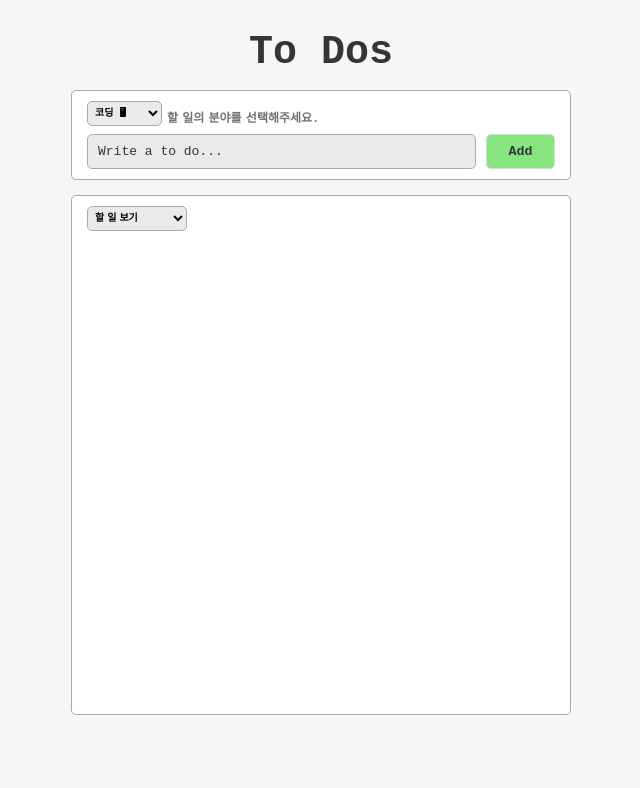
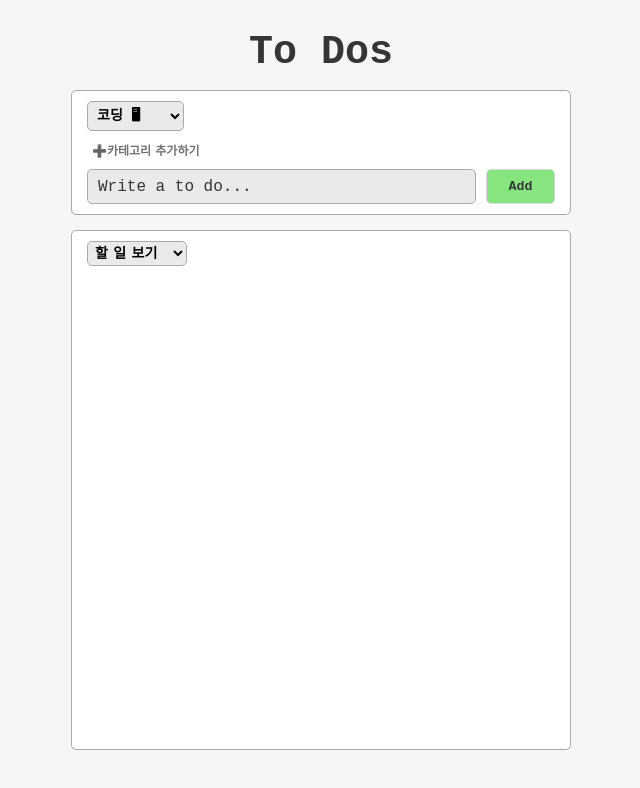
Before and after one commit to talentforest/nomad-react-masterclass, a React (Create React App) app: page / in a window 1280 px wide. Shown: the top 788 px of the page, without its empty margins (319-959 px from the left). Built offline with nearby package versions, Linux system fonts and the light colour scheme; the HTML template or start-up script is replaced by a standard one.

Commit message:
Feat: Users to create custom categories

```diff
--- a/package.json
+++ b/package.json
@@ -1,5 +1,5 @@
 {
-  "homepage": "https://talentforest.github.io/nomad-react-masterclass/fffffff",
+  "homepage": "https://talentforest.github.io/nomad-react-masterclass",
   "name": "nomad-react-masterclass",
   "version": "0.1.0",
   "private": true,
--- a/src/atoms.tsx
+++ b/src/atoms.tsx
@@ -6,17 +6,11 @@ export enum Categories {
   "DONE" = "DONE",
 }
 
-export enum Fields {
-  "코딩 🖥" = "코딩 🖥",
-  "집안일 🏠" = "집안일 🏠",
-  "기타 ⚙️" = "기타 ⚙️",
-}
-
 export interface IToDo {
   text: string;
   id: number;
   category: Categories;
-  field: Fields;
+  field: [];
 }
 
 export const toDoState = atom<IToDo[]>({
@@ -43,9 +37,38 @@ export const categoryState = atom<Categories>({
   default: Categories.TO_DO,
 });
 
-export const fieldState = atom<Fields>({
+export const fieldState = atom({
   key: "field",
-  default: Fields["코딩 🖥"],
+  default: "코딩 🖥",
+});
+
+export const addFieldState = atom({
+  key: "addField",
+  default: "",
+});
+
+export const fieldsState = atom({
+  key: "fieldlist",
+  default: ["코딩 🖥", "집안일 🏠", "기타 ⚙️"],
+  effects: [
+    ({ setSelf, onSet }) => {
+      const todoStoreKey = "Fields";
+      const savedValue = localStorage.getItem(todoStoreKey);
+      if (savedValue != null) {
+        setSelf(JSON.parse(savedValue));
+      }
+      onSet((newValue, _, isReset) => {
+        isReset
+          ? localStorage.removeItem(todoStoreKey)
+          : localStorage.setItem(todoStoreKey, JSON.stringify(newValue));
+      });
+    },
+  ],
+});
+
+export const showfieldInputState = atom({
+  key: "fieldInput",
+  default: false,
 });
 
 // selector을 이용하여 각 카테고리별로 toDo들을 분류한다.
--- a/src/components/Category.tsx
+++ b/src/components/Category.tsx
@@ -21,7 +21,7 @@ const Select = styled.select`
   height: 25px;
   padding: 0 3px;
   font-weight: 700;
-  font-size: 10px;
+  font-size: 14px;
   background: ${(props) => props.theme.boxColor};
   border-radius: 5px;
   border: 1px solid #aaa;
--- a/src/components/CreateToDo.tsx
+++ b/src/components/CreateToDo.tsx
@@ -51,9 +51,9 @@ const Form = styled.form`
     background-color: ${(props) => props.theme.boxColor};
     padding: 0 10px;
     margin-right: 10px;
+    font-size: 16px;
     &::placeholder {
       color: ${(props) => props.theme.textColor};
-      font-size: 13px;
     }
     &:focus {
       outline: none;
--- a/src/components/Field.tsx
+++ b/src/components/Field.tsx
@@ -1,42 +1,131 @@
+import { useRecoilState } from "recoil";
+import {
+  addFieldState,
+  showfieldInputState,
+  fieldsState,
+  fieldState,
+} from "../atoms";
 import styled from "styled-components";
-import { Fields } from "../atoms";
 
-interface propsType {
-  field: string;
-  onFieldInput: (event: React.FormEvent<HTMLSelectElement>) => void;
-}
+export default function Field() {
+  const [field, setField] = useRecoilState(fieldState);
+  const [addField, setAddField] = useRecoilState(addFieldState);
+  const [fields, setFields] = useRecoilState(fieldsState);
+  const [showInput, setShowInput] = useRecoilState(showfieldInputState);
 
-export default function Field({ field, onFieldInput }: propsType) {
+  const onFieldInput = (event: React.FormEvent<HTMLSelectElement>) => {
+    setField(event.currentTarget.value as any);
+  };
+
+  const handleShowInput = () => {
+    setShowInput((prev) => !prev);
+  };
+
+  const onChange = (event: React.FormEvent<HTMLInputElement>) => {
+    setAddField(event.currentTarget.value as any);
+  };
+
+  const handleAddCategory = (event: React.FormEvent<HTMLFormElement>) => {
+    event.preventDefault();
+    if (addField === "") return;
+    if (fields.includes(addField)) {
+      alert("이미 등록된 카테고리입니다. 새로운 카테고리를 등록해주세요.");
+      return;
+    }
+    if (addField) {
+      setFields([addField, ...fields] as any);
+      alert("할 일 카테고리로 등록되었습니다.");
+      setAddField("");
+      setShowInput(false);
+      setField(addField);
+    }
+  };
+
   return (
     <Container>
-      <Select value={field} onInput={onFieldInput}>
-        <option value={Fields["코딩 🖥"]}>코딩 🖥</option>
-        <option value={Fields["집안일 🏠"]}>집안일 🏠</option>
-        <option value={Fields["기타 ⚙️"]}>기타 ⚙️</option>
+      <Select value={field} onChange={onFieldInput}>
+        {fields.map((item) => (
+          <option value={item} key={item}>
+            {item}
+          </option>
+        ))}
       </Select>
-      <p>할 일의 분야를 선택해주세요.</p>
+      {showInput ? (
+        <AddCategory onSubmit={handleAddCategory}>
+          <Bubble />
+          <input
+            type="text"
+            placeholder="당신만의 할 일 카테고리를 추가해보세요."
+            onChange={onChange}
+            value={addField}
+          />
+          <button>Add</button>
+        </AddCategory>
+      ) : (
+        <p onClick={handleShowInput}>➕카테고리 추가하기</p>
+      )}
     </Container>
   );
 }
 
 const Container = styled.div`
   display: flex;
-  align-items: end;
-  margin-bottom: 8px;
+  flex-direction: column;
+  margin-bottom: 5px;
   p {
     font-size: 12px;
     font-weight: 700;
     color: #727272;
-    margin-left: 5px;
+    margin: 5px;
     word-spacing: -3px;
+    cursor: pointer;
+  }
+`;
+
+const Bubble = styled.div`
+  width: 10px;
+  height: 10px;
+  transform: rotate(45deg);
+  background-color: ${(props) => props.theme.boxColor};
+  position: absolute;
+  top: -5px;
+  left: 40px;
+`;
+
+const AddCategory = styled.form`
+  position: relative;
+  border-radius: 10px;
+  background-color: ${(props) => props.theme.boxColor};
+  margin: 5px 0;
+  padding: 4px 8px;
+  display: flex;
+  justify-content: space-between;
+  input {
+    background-color: ${(props) => props.theme.boxColor};
+    width: 80%;
+    height: 30px;
+    border: none;
+    border-bottom: 1px solid #aaa;
+    font-size: 14px;
+    &:focus {
+      outline: none;
+    }
+  }
+  button {
+    height: 30px;
+    width: 15%;
+    margin-left: 15px;
+    border: 1px solid #aaa;
+    border-radius: 10px;
+    cursor: pointer;
   }
 `;
 
 const Select = styled.select`
   width: fit-content;
-  height: 25px;
-  padding: 0 3px;
-  font-size: 10px;
+  padding: 5px;
+  margin-bottom: 5px;
+  font-size: 14px;
   font-weight: 700;
   background: ${(props) => props.theme.boxColor};
   border-radius: 5px;
--- a/src/components/ToDo.tsx
+++ b/src/components/ToDo.tsx
@@ -90,7 +90,7 @@ const List = styled.li`
       height: 26px;
       border-radius: 6px;
       color: ${(props) => props.theme.textColor};
-      font-size: 10px;
+      font-size: 14px;
       font-weight: 700;
       border: 1px solid #c7c7c7;
       background-color: #fff;
@@ -99,13 +99,13 @@ const List = styled.li`
   }
   > div:last-child {
     > button {
-      width: 50px;
+      width: 60px;
       height: 26px;
       border-radius: 6px;
       background-color: ${(props) => props.theme.accentColor};
       color: ${(props) => props.theme.textColor};
       margin-left: 5px;
-      font-size: 10px;
+      font-size: 12px;
       font-weight: 700;
       border: 1px solid #ffefca;
       cursor: pointer;
--- a/src/components/ToDoList.tsx
+++ b/src/components/ToDoList.tsx
@@ -1,5 +1,5 @@
 import { useRecoilState, useRecoilValue } from "recoil";
-import { categoryState, fieldState, toDoSelector } from "../atoms";
+import { categoryState, toDoSelector } from "../atoms";
 import CreateToDo from "./CreateToDo";
 import styled from "styled-components";
 import ToDo from "./ToDo";
@@ -9,21 +9,16 @@ import Field from "./Field";
 export default function ToDoList() {
   const toDos = useRecoilValue(toDoSelector);
   const [category, setCategory] = useRecoilState(categoryState);
-  const [field, setField] = useRecoilState(fieldState);
 
   const onCategoryInput = (event: React.FormEvent<HTMLSelectElement>) => {
     setCategory(event.currentTarget.value as any);
-  };
-
-  const onFieldInput = (event: React.FormEvent<HTMLSelectElement>) => {
-    setField(event.currentTarget.value as any);
   };
 
   return (
     <Container>
       <Title>To Dos</Title>
       <div>
-        <Field field={field} onFieldInput={onFieldInput} />
+        <Field />
         <CreateToDo />
       </div>
       <div>
```
